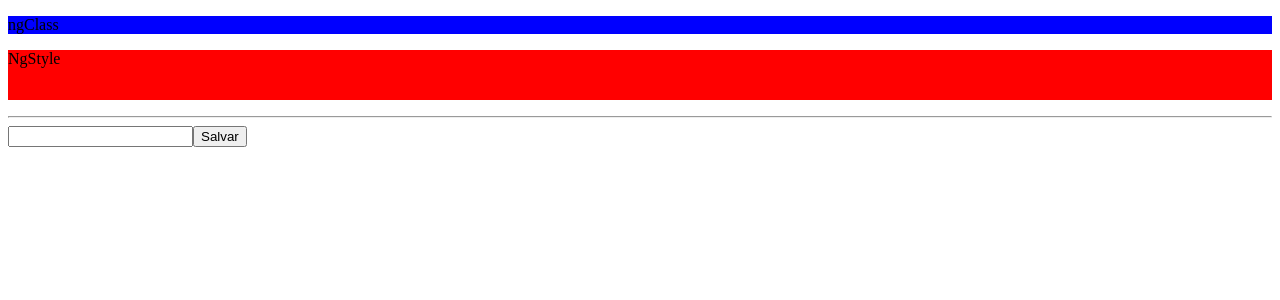
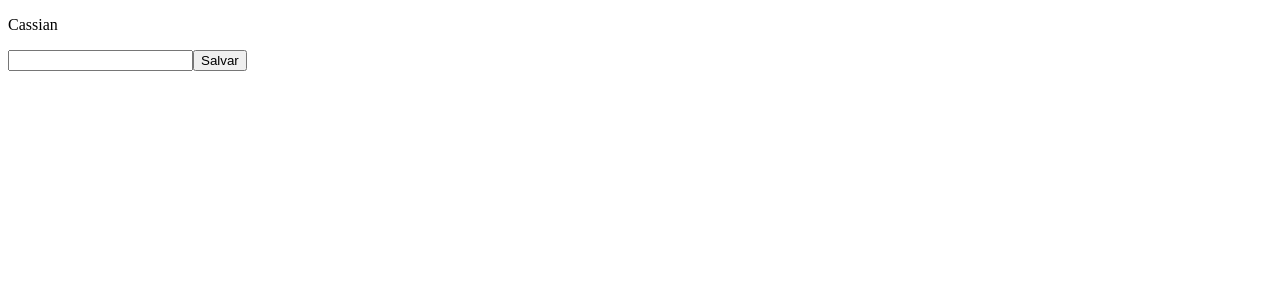
Before and after one commit to RubensHerculano22/AulasAngular, an Angular app: page / in a window 1280 px wide. Shown: the top 300 px of the page. Built offline with nearby package versions, Linux system fonts and the light colour scheme.

Commit message:
ng template

```diff
--- a/src/app/diretivas-atributos/diretivas-atributos.component.html
+++ b/src/app/diretivas-atributos/diretivas-atributos.component.html
@@ -1,4 +1,4 @@
-<div *ngIf="nome != 'Rhysand'">
+<!-- <div *ngIf="nome != 'Rhysand'">
     <p [ngClass]="{'active': valor, 'disabled': !valor}">ngClass</p>
     <p [ngStyle]="{'height': height, 'background-color': backgroundColor}">NgStyle</p>
 </div>
@@ -10,4 +10,13 @@
 
 <ul>
     <li *ngFor="let item of list">{{item.nome}}</li>
-</ul>
+</ul> -->
+
+<ng-template ngFor let-item  [ngForOf]="list">
+    <p>
+        {{item.nome}}
+    </p>
+</ng-template>
+
+<input [(ngModel)]="nome" />
+<button (click)="salvar()">Salvar</button>
--- a/src/app/diretivas-atributos/diretivas-atributos.component.ts
+++ b/src/app/diretivas-atributos/diretivas-atributos.component.ts
@@ -12,7 +12,7 @@
   public backgroundColor: string = "blue";
 
   public nome: string = "";
-  public list: Array<{nome: string}> = [];
+  public list: Array<{nome: string}> = [{nome: 'Cassian'}];
   constructor() { }
 
   ngOnInit(): void {
```
